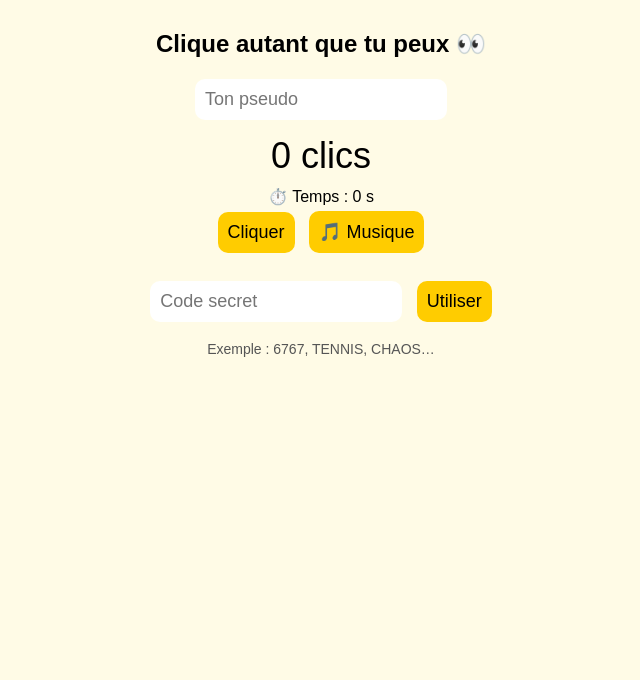
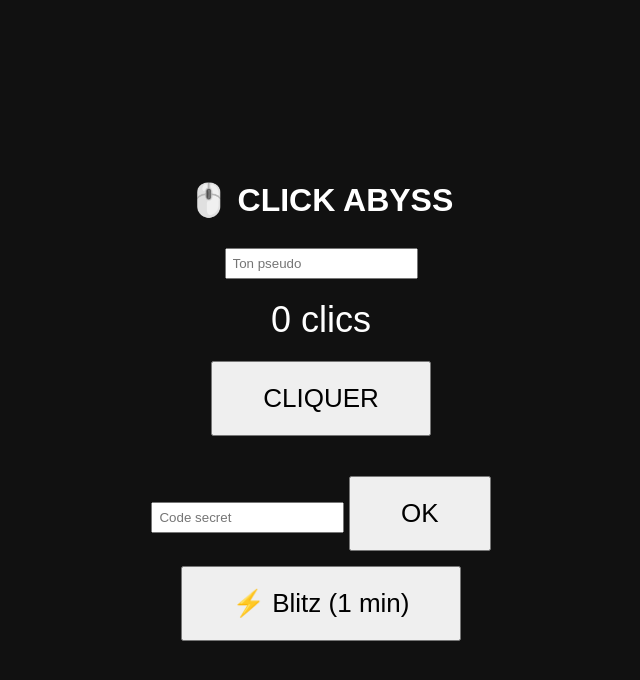
Before and after one commit to gabxten-html/jeu1000clics, a plain HTML site: page index.html in a window 1280 px wide. Shown: the whole page, without its empty margins (319-959 px from the left). Drawn offline with Linux system fonts and the light colour scheme.

Commit message:
Update index.html

```diff
--- a/index.html
+++ b/index.html
@@ -2,169 +2,252 @@
 <html lang="fr">
 <head>
 <meta charset="UTF-8">
-<title>Jeu Ultime des Clics</title>
-<meta name="viewport" content="width=device-width, initial-scale=1.0">
+<title>Click Abyss</title>
+<style>
+body {
+  margin: 0;
+  font-family: Arial, sans-serif;
+  background: #111;
+  color: white;
+  display: flex;
+  align-items: center;
+  justify-content: center;
+  height: 100vh;
+  transition: background 0.2s;
+  overflow: hidden;
+}
+#game { text-align: center; z-index: 1; }
+button {
+  font-size: 26px;
+  padding: 20px 50px;
+  cursor: pointer;
+}
+#count {
+  font-size: 36px;
+  margin: 20px 0;
+}
+#msg { min-height: 30px; margin-top: 10px; }
+input { padding: 6px; margin-top: 8px; }
 
-<style>
-body{
-    font-family: Arial, sans-serif;
-    text-align:center;
-    margin:30px 10px;
-    background:#fffbe6;
-    transition:background-color .2s;
+#badge {
+  margin-top: 10px;
+  font-size: 20px;
+  color: gold;
 }
-h1{font-size:24px}
-#counter{font-size:36px;margin:10px}
-button,input{
-    font-size:18px;
-    padding:10px;
-    margin:5px;
-    border-radius:10px;
-    border:none;
+
+#matrix {
+  position: fixed;
+  top: 0;
+  left: 0;
+  width: 100vw;
+  height: 100vh;
+  pointer-events: none;
+  z-index: 0;
 }
-button{background:#ffcc00}
-.emoji-bg::before{
-    content:"😂 🤣 😂 🤣";
-    position:fixed; inset:0;
-    font-size:40px; opacity:.25; z-index:-1;
-}
-.shake{animation:shake .4s}
-@keyframes shake{
-    0%{transform:translate(0)}
-    25%{transform:translate(-8px)}
-    50%{transform:translate(8px)}
-    75%{transform:translate(-8px)}
-    100%{transform:translate(0)}
-}
-.confetti{
-    position:fixed; top:-10px;
-    width:10px; height:10px;
-    animation:fall 3s linear infinite;
-}
-@keyframes fall{
-    to{transform:translateY(100vh) rotate(360deg)}
-}
-#leaderboard{margin-top:20px}
-.small{font-size:14px;color:#555}
 </style>
 </head>
+<body>
 
-<body id="body">
+<canvas id="matrix"></canvas>
 
-<h1 id="message">Clique autant que tu peux 👀</h1>
+<div id="game">
+  <h1>🖱️ CLICK ABYSS</h1>
 
-<input id="pseudo" placeholder="Ton pseudo" />
-<br>
+  <input id="pseudo" placeholder="Ton pseudo">
+  <div id="badge"></div>
 
-<div id="counter">0 clics</div>
-<div id="timer">⏱️ Temps : 0 s</div>
+  <div id="count">0</div>
+  <button id="clickBtn">CLIQUER</button>
+  <div id="msg"></div>
 
-<button onclick="clickButton()">Cliquer</button>
-<button onclick="toggleMusic()">🎵 Musique</button>
+  <div>
+    <input id="code" placeholder="Code secret">
+    <button onclick="useCode()">OK</button>
+  </div>
 
-<br><br>
+  <div style="margin-top:15px">
+    <button onclick="startBlitz()">⚡ Blitz (1 min)</button>
+  </div>
+</div>
 
-<input id="secretCode" placeholder="Code secret" />
-<button onclick="useCode()">Utiliser</button>
-
-<p class="small">Exemple : 6767, TENNIS, CHAOS…</p>
-
-<div id="leaderboard"></div>
-
-<audio id="clickSound" src="https://assets.mixkit.co/sfx/preview/mixkit-select-click-1109.mp3"></audio>
-<audio id="screamerSound" src="https://assets.mixkit.co/sfx/preview/mixkit-horror-screech-285.mp3"></audio>
-<audio id="music" loop src="https://assets.mixkit.co/music/preview/mixkit-game-level-music-689.mp3"></audio>
+<audio id="music" loop>
+  <source src="https://cdn.pixabay.com/audio/2022/10/25/audio_946b0bfa63.mp3">
+</audio>
 
 <script>
-let clicks = Number(localStorage.getItem("clicks")) || 0;
-let usedCodes = JSON.parse(localStorage.getItem("codes")) || [];
-let chaos = false;
-let startTime = Number(localStorage.getItem("startTime")) || null;
-let timerInterval = null;
+// ===================== SAUVEGARDE =====================
+let clicks = Number(localStorage.getItem("clicks"));
+if (isNaN(clicks)) clicks = 0;
 
-const counter = document.getElementById("counter");
-const timer = document.getElementById("timer");
-counter.textContent = clicks + " clics";
+let pseudo = localStorage.getItem("pseudo") || "";
+let badge = localStorage.getItem("badge") || "";
+let usedCodes = JSON.parse(localStorage.getItem("usedCodes") || "[]");
 
-function randColor(){
-    return `rgb(${Math.random()*255},${Math.random()*255},${Math.random()*255})`;
+document.getElementById("pseudo").value = pseudo;
+document.getElementById("badge").innerText = badge;
+
+// ===================== ELEMENTS =====================
+const countEl = document.getElementById("count");
+const msg = document.getElementById("msg");
+const btn = document.getElementById("clickBtn");
+const music = document.getElementById("music");
+
+// ===================== STATES =====================
+let started = false;
+let lastThousand = Math.floor(clicks / 1000);
+let trollNegative = false;
+let trollReset = false;
+
+// ===================== UPDATE =====================
+function update() {
+  countEl.innerText = clicks.toLocaleString("fr") + " clics";
+  localStorage.setItem("clicks", clicks);
+
+  if (clicks >= 1_000_000) matrixActive = true;
+
+  if (clicks >= 10_000_000 && badge !== "🏆 PRO CLICKER") {
+    badge = "🏆 PRO CLICKER";
+    localStorage.setItem("badge", badge);
+    document.getElementById("badge").innerText = badge;
+    msg.innerText = "🏆 Félicitations. Tu es PRO CLICKER.";
+  }
+}
+update();
+
+// ===================== PSEUDO =====================
+document.getElementById("pseudo").addEventListener("input", e => {
+  pseudo = e.target.value;
+  localStorage.setItem("pseudo", pseudo);
+});
+
+// ===================== CLIC =====================
+btn.onclick = () => {
+  if (!started) {
+    music.volume = 0.4;
+    music.play();
+    started = true;
+  }
+
+  if (trollReset) {
+    clicks = 0;
+    update();
+    return;
+  }
+
+  clicks += trollNegative ? -30 : 1;
+  if (clicks < 0) clicks = 0;
+  if (clicks > 10_000_000) clicks = 10_000_000;
+
+  document.body.style.background =
+    `hsl(${Math.random()*360},70%,15%)`;
+
+  checkThousand();
+  update();
+};
+
+// ===================== CODES =====================
+const codes = {};
+
+function randomCode() {
+  return Math.random().toString(36).substring(2, 8).toUpperCase();
 }
 
-function startTimer(){
-    startTime = Date.now();
-    localStorage.setItem("startTime",startTime);
-    timerInterval=setInterval(()=>{
-        timer.textContent="⏱️ Temps : "+Math.floor((Date.now()-startTime)/1000)+" s";
-    },1000);
+function checkThousand() {
+  const current = Math.floor(clicks / 1000);
+  if (current > lastThousand) {
+    lastThousand = current;
+
+    const code = randomCode();
+    codes[code] = 100 + Math.floor(Math.random() * 900);
+    msg.innerText = `🔐 Nouveau code : ${code}`;
+
+    if (Math.random() < 0.00000001) {
+      codes["PROGODHACKER020304"] = 1_000_000;
+      msg.innerText = "⚠️ Un code étrange a été généré...";
+    }
+  }
 }
 
-function confetti(){
-    for(let i=0;i<60;i++){
-        const c=document.createElement("div");
-        c.className="confetti";
-        c.style.left=Math.random()*100+"vw";
-        c.style.background=randColor();
-        document.body.appendChild(c);
-    }
+function useCode() {
+  const c = document.getElementById("code").value;
+  if (codes[c] && !usedCodes.includes(c)) {
+    clicks += codes[c];
+    usedCodes.push(c);
+    localStorage.setItem("usedCodes", JSON.stringify(usedCodes));
+    msg.innerText = `🎉 Code valide (+${codes[c].toLocaleString()})`;
+    update();
+  } else {
+    msg.innerText = "❌ Code invalide ou déjà utilisé";
+  }
 }
 
-function toggleMusic(){
-    const m=document.getElementById("music");
-    m.paused?m.play():m.pause();
+// ===================== BLITZ =====================
+function startBlitz() {
+  let start = clicks;
+  let time = 60;
+  msg.innerText = "⚡ BLITZ !";
+
+  const interval = setInterval(() => {
+    time--;
+    if (time <= 0) {
+      clearInterval(interval);
+      msg.innerText = `⚡ Blitz terminé : ${clicks - start} clics`;
+    }
+  }, 1000);
 }
 
-function useCode(){
-    const code=document.getElementById("secretCode").value.toUpperCase();
-    if(usedCodes.includes(code)) return alert("❌ Code déjà utilisé");
+// ===================== TROLL INVISIBLE =====================
+setInterval(() => {
+  if (Math.random() < 0.2) {
+    trollNegative = true;
+    setTimeout(() => trollNegative = false, 60000);
+  }
 
-    if(code==="6767"){clicks+=100;}
-    else if(code==="TENNIS"){clicks+=250;}
-    else if(code==="LEGEND"){clicks+=500;}
-    else if(code==="CHAOS"){chaos=true;}
-    else if(code==="RESET"){clicks=0;}
-    else return alert("❌ Code invalide");
+  if (Math.random() < 0.000005) {
+    trollReset = true;
+    btn.innerText = "RESET";
+    setTimeout(() => {
+      trollReset = false;
+      btn.innerText = "CLIQUER";
+    }, 60000);
+  }
+}, 600000);
 
-    usedCodes.push(code);
-    localStorage.setItem("codes",JSON.stringify(usedCodes));
-    save();
-    alert("✅ Code activé !");
+// ===================== MATRIX EFFECT =====================
+const matrixCanvas = document.getElementById("matrix");
+const mtx = matrixCanvas.getContext("2d");
+
+matrixCanvas.width = innerWidth;
+matrixCanvas.height = innerHeight;
+
+const letters = "01ABCDEFGHIJKLMNOPQRSTUVWXYZ#$%&@";
+const fontSize = 16;
+const columns = matrixCanvas.width / fontSize;
+const drops = Array(Math.floor(columns)).fill(1);
+
+let matrixActive = false;
+
+function drawMatrix() {
+  if (!matrixActive) return;
+
+  mtx.fillStyle = "rgba(0, 0, 0, 0.05)";
+  mtx.fillRect(0, 0, matrixCanvas.width, matrixCanvas.height);
+
+  mtx.fillStyle = "#00ff00";
+  mtx.font = fontSize + "px monospace";
+
+  for (let i = 0; i < drops.length; i++) {
+    const text = letters[Math.floor(Math.random() * letters.length)];
+    mtx.fillText(text, i * fontSize, drops[i] * fontSize);
+
+    if (drops[i] * fontSize > matrixCanvas.height && Math.random() > 0.975) {
+      drops[i] = 0;
+    }
+    drops[i]++;
+  }
 }
 
-function save(){
-    localStorage.setItem("clicks",clicks);
-    counter.textContent=clicks+" clics";
-}
-
-function clickButton(){
-    if(clicks===0) startTimer();
-    clicks++;
-    save();
-
-    document.body.style.backgroundColor=randColor();
-    document.getElementById("clickSound").play();
-
-    if(chaos) document.body.style.backgroundColor=randColor();
-
-    if(clicks===657){
-        document.getElementById("screamerSound").play();
-        document.body.classList.add("shake");
-        setTimeout(()=>document.body.classList.remove("shake"),400);
-    }
-
-    if(clicks===777) alert("🕵️ Fin secrète !");
-    if(clicks===1337) alert("😈 Fin hacker !");
-    if(clicks===1000){
-        document.body.classList.add("emoji-bg");
-        confetti();
-        alert("🎉 Merci de ta patience 😂");
-    }
-    if(clicks===2000){
-        document.getElementById("message").textContent="🎾 passion du créateur : TENNIS";
-        confetti();
-    }
-}
-
-if(startTime) startTimer();
+setInterval(drawMatrix, 33);
 </script>
 
 </body>
```
